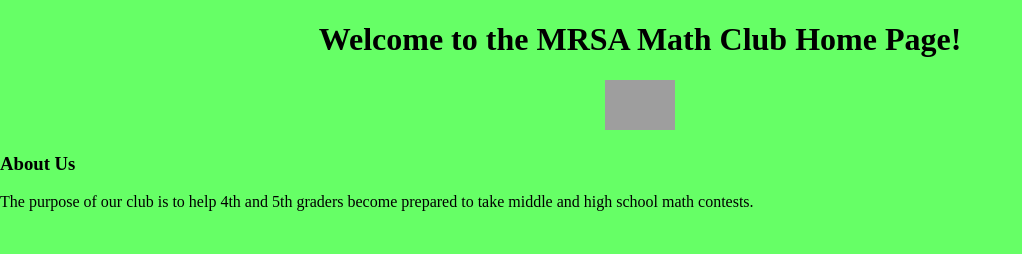
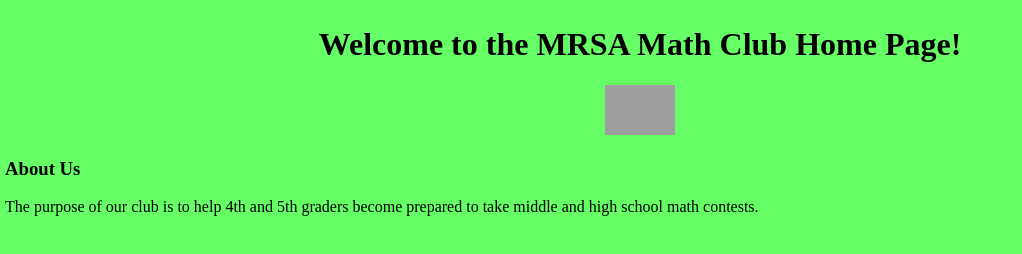
Before and after one commit to mrsamathclub/mrsamathclub.github.io, a plain HTML site: page home/index.html in a window 1280 px wide. Shown: the whole page, without its empty margins (0-1022 px from the left). Drawn offline with Linux system fonts and the light colour scheme; grey boxes are pictures that could not be loaded.

Commit message:
Update index.html

```diff
--- a/home/index.html
+++ b/home/index.html
@@ -5,8 +5,8 @@
 <style>
   body {
     background:#66ff66;
-    padding:0px;
-    margin:0px;
+    padding:2px;
+    margin:3px;
     text-align:center;
   }
   .desc {
```
